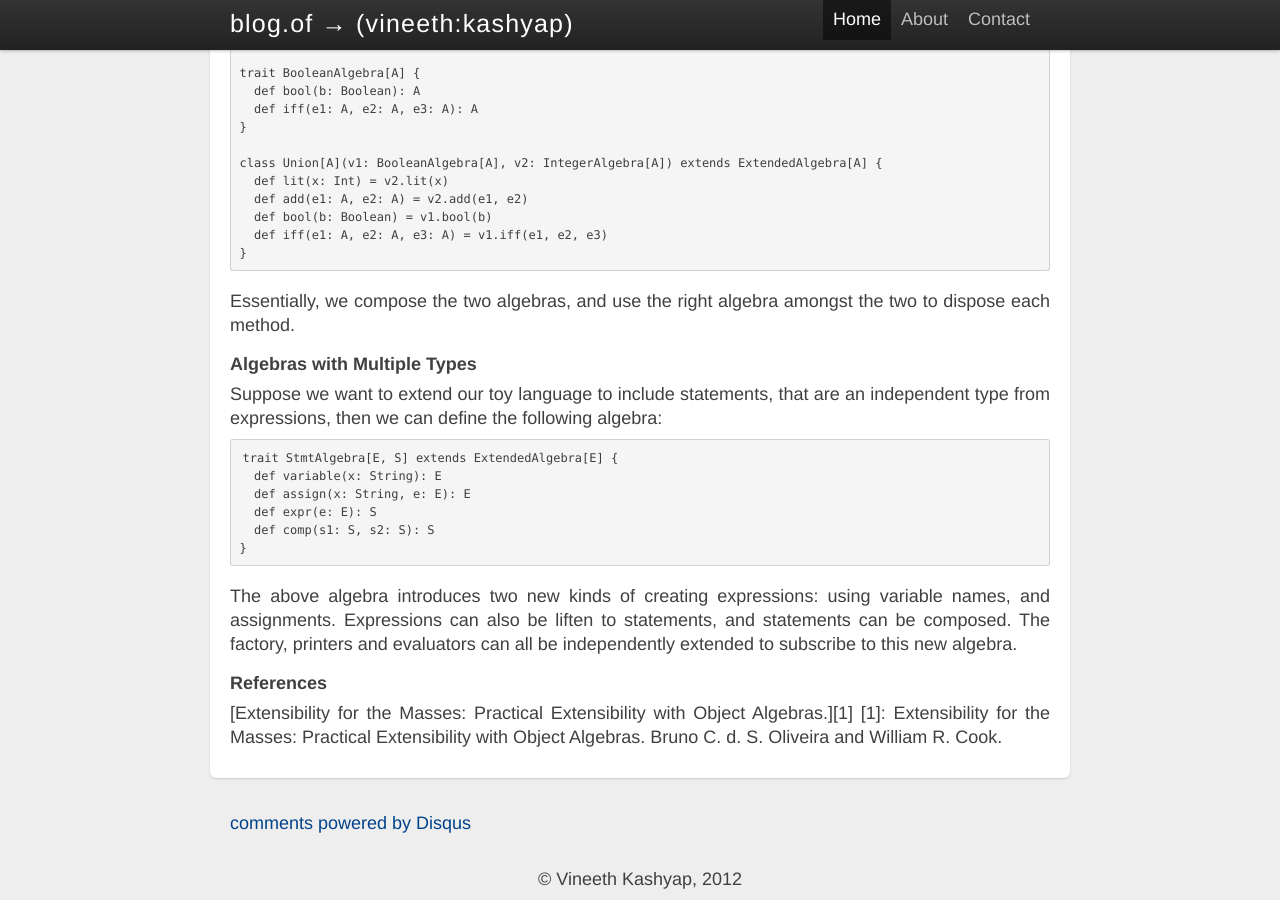
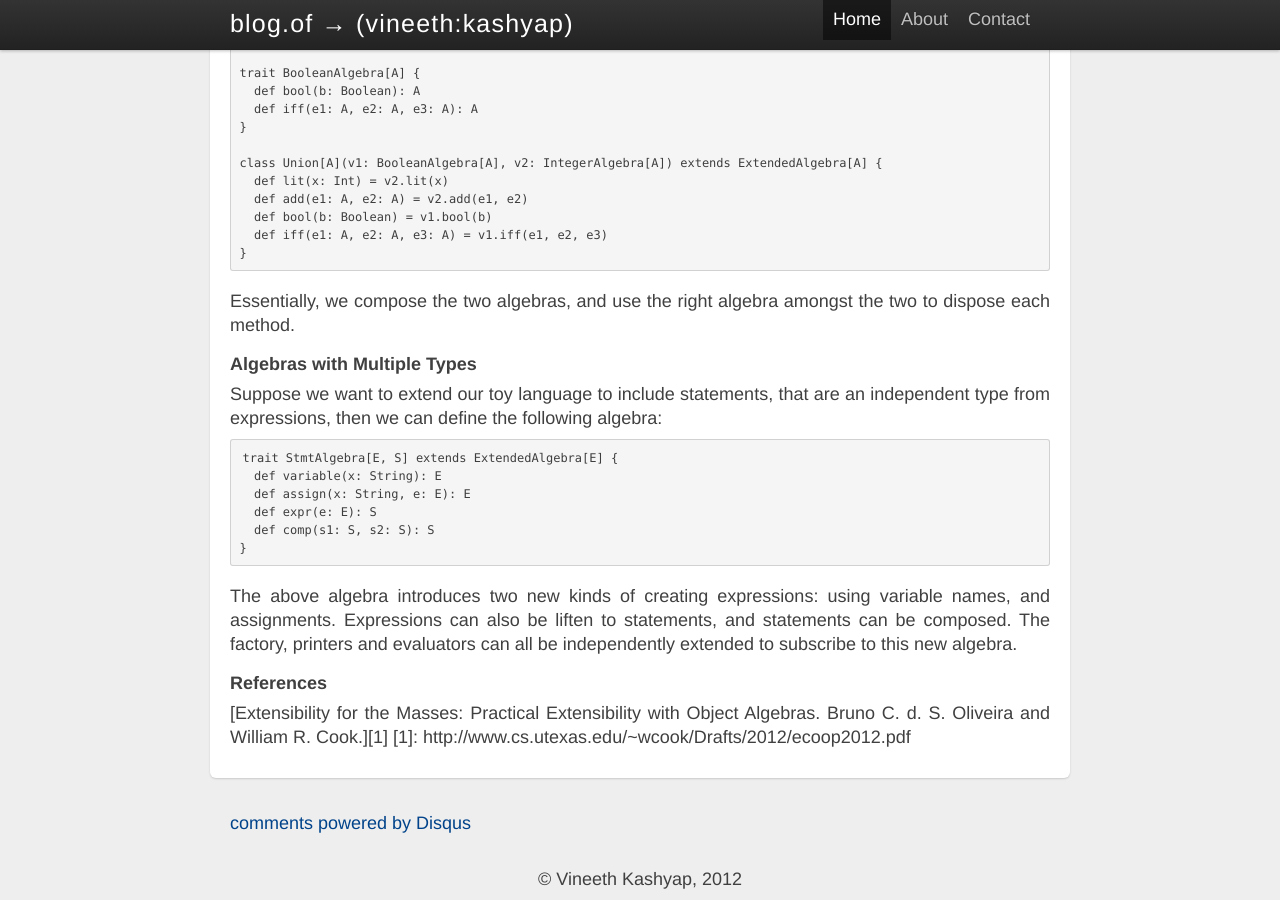
Before and after one commit to vineethk/vineethk.github.com, a Jekyll site: the page built from _posts/2013-07-23-expression-problem.md, in a window 1280 px wide and 900 px high, scrolled down 5192 px. Built offline with Jekyll 4.4.1, drawn with Linux system fonts in a browser that asks for light colours; Markdown is read by kramdown in place of the engine named in the settings; comment, search, counter and statistics services are not loaded; some of the changed text lies outside the part shown.

Commit message:
Spell error correct.

```diff
--- a/_posts/2013-07-23-expression-problem.md
+++ b/_posts/2013-07-23-expression-problem.md
@@ -255,5 +255,5 @@ Suppose we want to extend our toy language to include statements, that are an in
 The above algebra introduces two new kinds of creating expressions: using variable names, and assignments. Expressions can also be liften to statements, and statements can be composed. The factory, printers and evaluators can all be independently extended to subscribe to this new algebra.
 
 ### References
-[Extensibility for the Masses: Practical Extensibility with Object Algebras.][1]
-[1]: Extensibility for the Masses: Practical Extensibility with Object Algebras. Bruno C. d. S. Oliveira and William R. Cook.
+[Extensibility for the Masses: Practical Extensibility with Object Algebras. Bruno C. d. S. Oliveira and William R. Cook.][1]
+[1]: http://www.cs.utexas.edu/~wcook/Drafts/2012/ecoop2012.pdf
```
Also changed, not shown: other parts of _posts/2013-07-23-expression-problem.md (+1 -1 lines).
